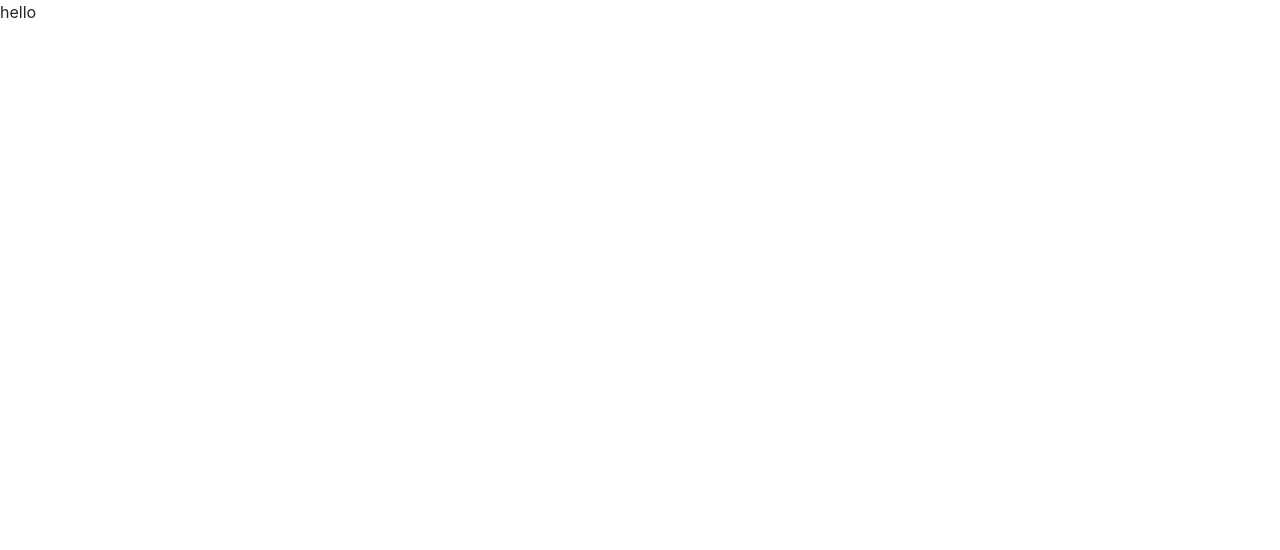
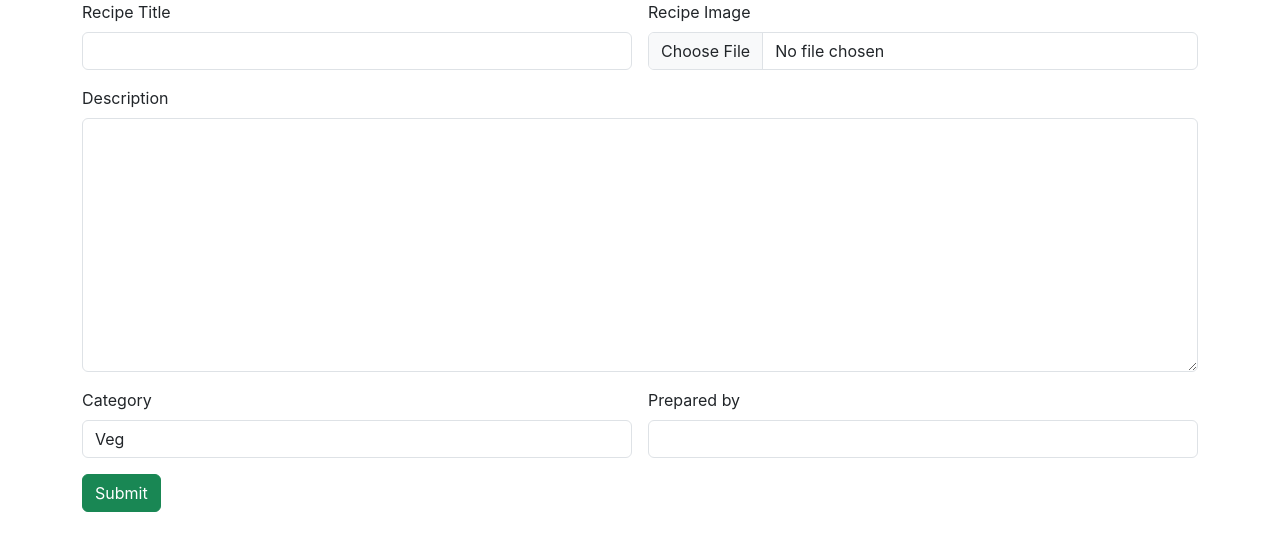
Before and after one commit to drisyx/RecipeAppFrontEnd, a React (Create React App) app: page / in a window 1280 px wide. Shown: the top 550 px of the page. Built offline with nearby package versions, Linux system fonts and the light colour scheme.

Commit message:
Add Recipe Completed

```diff
--- a/src/App.js
+++ b/src/App.js
@@ -1,12 +1,11 @@
 import logo from './logo.svg';
 import './App.css';
+import AddRecipe from './components/AddRecipe';
 
 function App() {
   return (
     <div>
-     <p>
-      hello
-     </p>
+    <AddRecipe/>
     </div>
   );
 }
--- /dev/null
+++ b/src/components/AddRecipe.jsx
@@ -0,0 +1,52 @@
+import React from 'react'
+const AddRecipe = () => {
+    return (
+        <div>
+
+            <div className="container">
+                <div className="row">
+                    <div className="col col-12 col-sm-12 col-md-12 col-lg-12 col-xl-12 col-xxl-12">
+                        <div className="row g-3">
+                            <div className="col col-12 col-sm-6 col-md-6 col-lg-6 col-xl-6 xol-xxl-6">
+
+                                <label htmlFor="" className="form-label">Recipe Title</label>
+                                <input type="text" className="form-control" />
+
+                            </div>
+                            <div className="col col-12 col-sm-6 col-md-6 col-lg-6 col-xl-6 xol-xxl-6">
+                                <label htmlFor="" className="form-label">Recipe Image</label>
+                                <input type="file" name="" id="" className="form-control" />
+                            </div>
+                            <div className="col col-12 col-sm-12 col-md-12 col-lg-12 col-xl-12 xol-xxl-12">
+                                <label htmlFor="" className="form-label">Description</label>
+                                <textarea name="" id="" cols="30" rows="10" className="form-control"></textarea>
+                            </div>
+                            <div className="col col-12 col-sm-6 col-md-6 col-lg-6 col-xl-6 xol-xxl-6">
+                                <label htmlFor="" className="form-label">Category</label>
+                                <select name="" id="" className="form-control">
+                                    <option value="Veg">Veg</option>
+                                    <option value="Non-veg">Non-veg</option>
+
+                                </select>
+                            </div>
+                            <div className="col col-12 col-sm-6 col-md-6 col-lg-6 col-xl-6 xol-xxl-6">
+                                <label htmlFor="" className="form-label">Prepared by</label>
+                                <input type="text" className="form-control" />
+                            </div>
+                            <div className="col col-12 col-sm-6 col-md-6 col-lg-6 col-xl-6 xol-xxl-6">
+                                <button className="btn btn-success">Submit</button>
+
+                            </div>
+                        </div>
+                    </div>
+                </div>
+            </div>
+
+
+
+
+        </div>
+    )
+}
+
+export default AddRecipe
```
